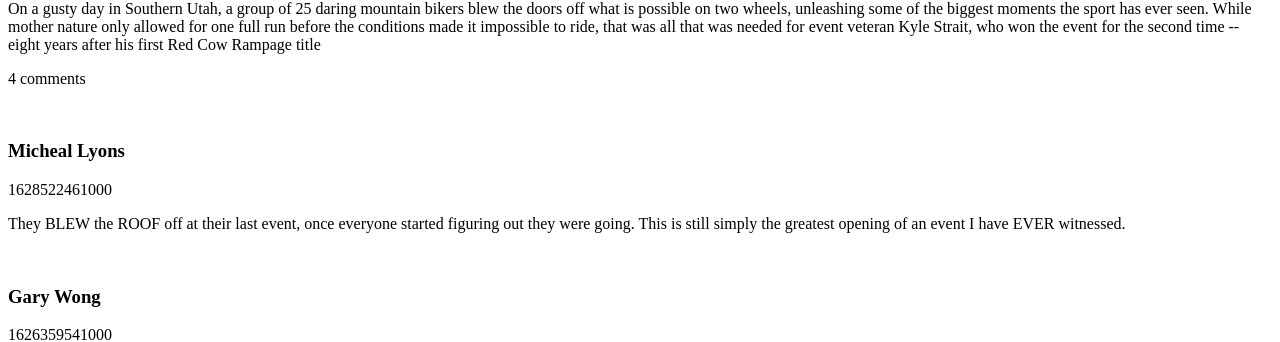
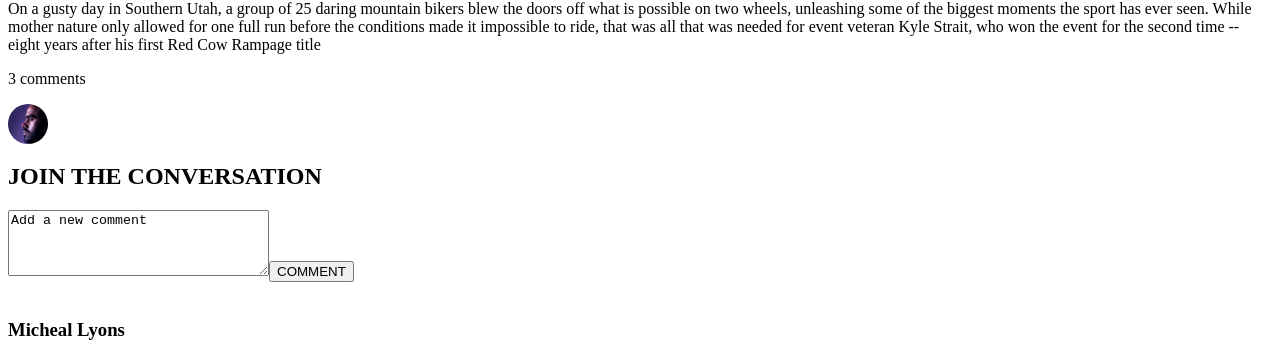
Before and after one commit to Slmti-BH/selamawit-hailemariam-brainflix, a React (Create React App) app: page / in a window 1280 px wide. Shown: the part 380-722 px from the top of the page. Built offline with nearby package versions, Linux system fonts and the light colour scheme.

Commit message:
Add comment form.

```diff
--- a/src/App.js
+++ b/src/App.js
@@ -4,6 +4,7 @@ import videosData from "../src/data/videos.json"
 import videoDetailsData from "../src/data/video-details.json"
 import MainVideo from "./components/MainVideo/MainVideo";
 import SideVideos from "./components/SideVideos/SideVideos";
+
 
 
 class App extends Component {
--- /dev/null
+++ b/src/components/CommentForm/CommentForm.js
@@ -0,0 +1,18 @@
+import ProfileImageContainer from "../ProfileImageContainer/ProfileImageContainer";
+
+function CommentForm(){
+    return (
+      <section>
+        <ProfileImageContainer />
+        <div>
+          <h2>JOIN THE CONVERSATION</h2>
+          <form action="">
+              <textarea name="" id="" cols="30" rows="4">Add a new comment</textarea>
+              <button>COMMENT</button>
+          </form>
+        </div>
+      </section>
+    );
+}
+
+export default CommentForm;
--- a/src/components/MainVideo/MainVideo.js
+++ b/src/components/MainVideo/MainVideo.js
@@ -1,4 +1,5 @@
 import VideoCommentCard from "../VideoCommentCard/VideoCommentCard"
+import CommentForm from "../CommentForm/CommentForm"
 
 function MainVideo(props){
 
@@ -22,19 +23,19 @@ function MainVideo(props){
           </div>
           <section>
             <p>{props.selectedVideo.description}</p>
-          <p>{props.selectedVideo.comments.length + 1} comments</p>
+            <p>{props.selectedVideo.comments.length} comments</p>
           </section>
         </article>
+        <CommentForm />
         <section>
           <div>
-              {props.selectedVideo.comments.map(comment=>{
+            {props.selectedVideo.comments.map((comment) => {
               return (
                 <VideoCommentCard
                   name={comment.name}
                   timestamp={comment.timestamp}
                   commentContent={comment.comment}
                 />
-
               );
             })}
           </div>
```
Also changed, not shown: src/components/CommentForm/CommentForm.scss (added). Lines whose indentation alone changed are shown as unchanged.
